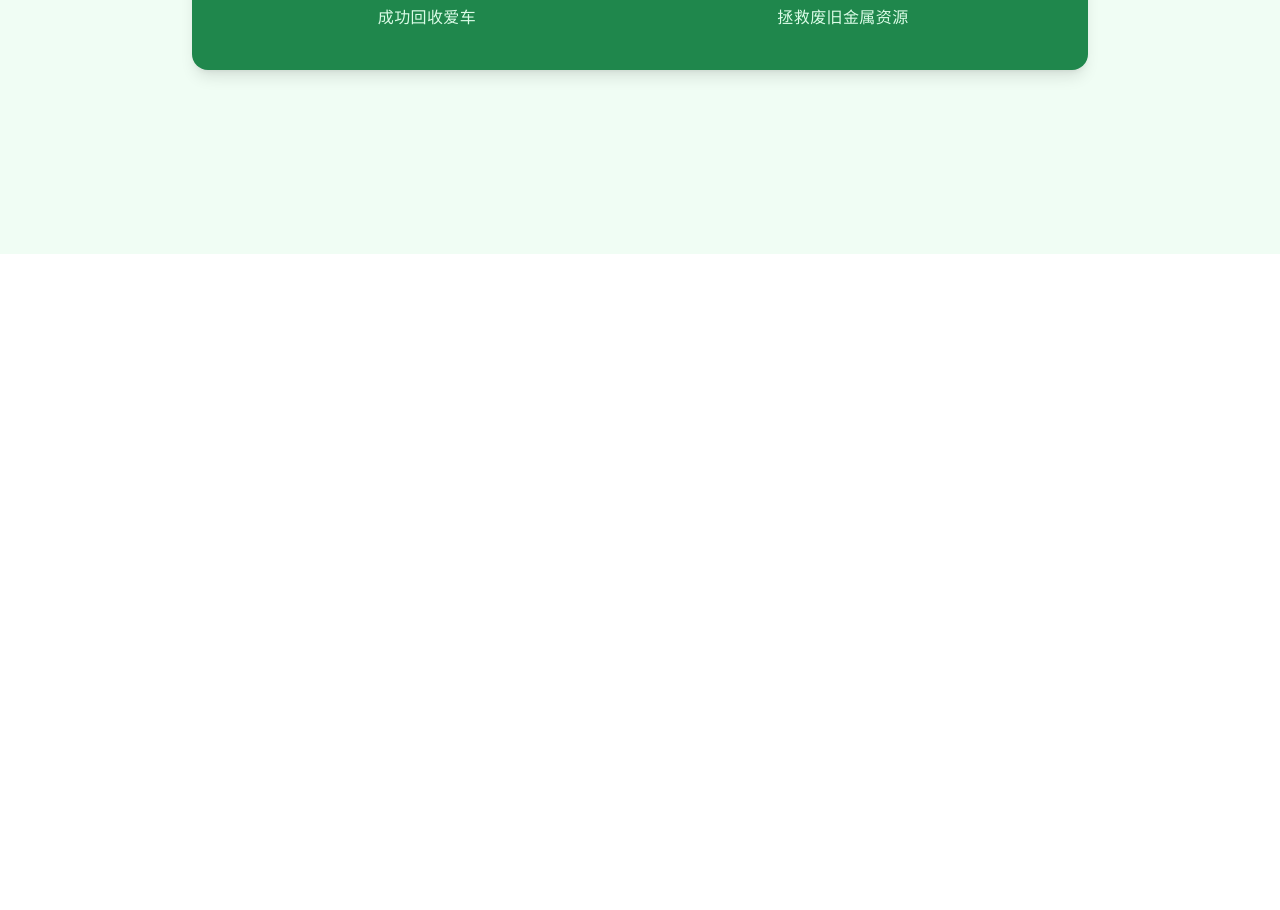
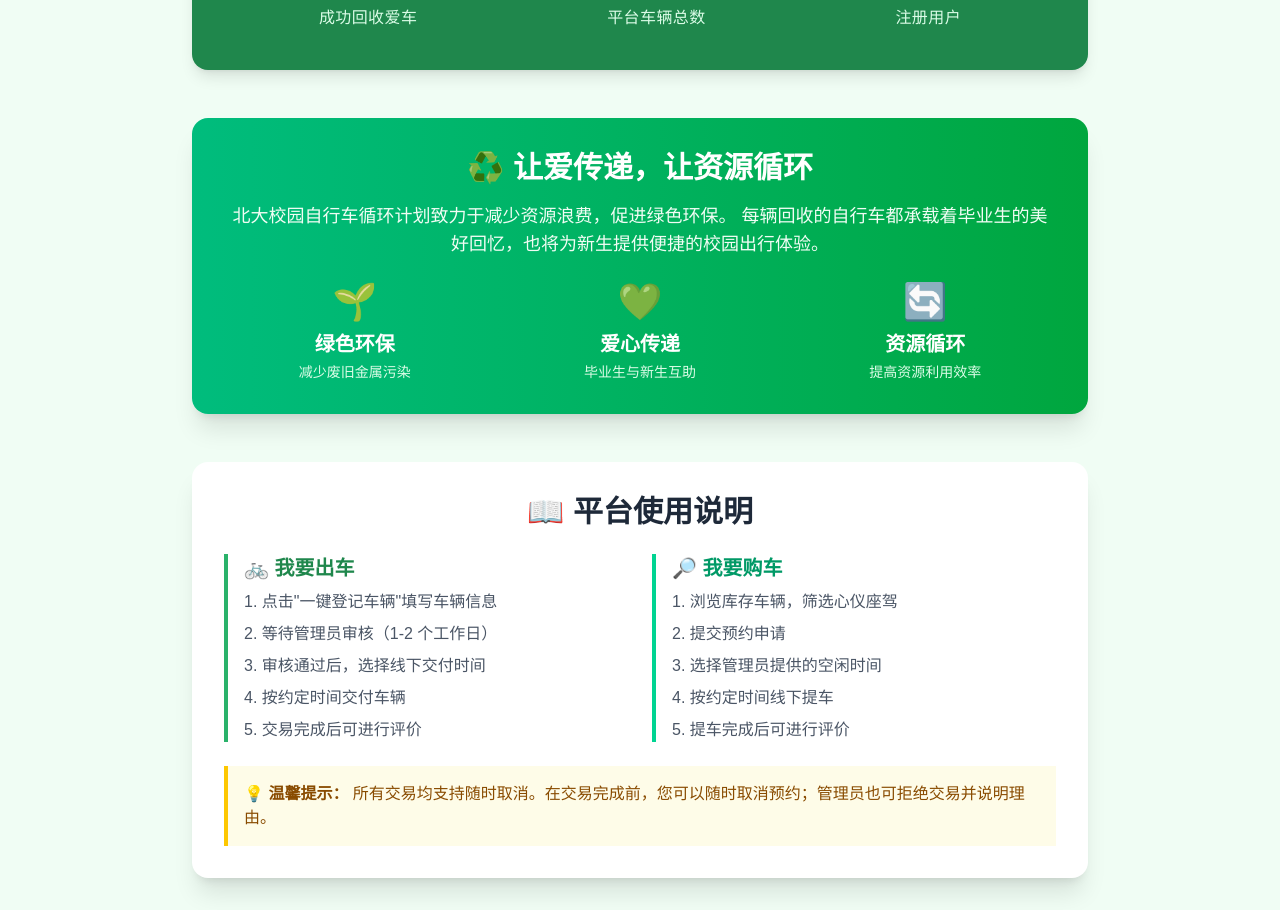
Before and after one commit to LilyHanZhang/PKU-Campus-Cycle-Cycle, a Next.js app in the folder frontend/: page / in a window 1280 px wide. Shown: the part 546-1456 px from the top of the page. Before the commit the page ends 800 px from the top, so only its background shows below. Built offline with nearby package versions, Linux system fonts and the light colour scheme; no server answers.

Commit message:
feat: 添加主页统计数据、宣传和使用说明模块

```diff
--- a/frontend/src/app/page.tsx
+++ b/frontend/src/app/page.tsx
@@ -4,11 +4,31 @@ import Link from "next/link";
 import { useAuth } from "@/contexts/AuthContext";
 import { User, LogOut } from "lucide-react";
 import { useRouter } from "next/navigation";
-import { useEffect } from "react";
+import { useEffect, useState } from "react";
+import axios from "axios";
+
+const API_URL = process.env.NEXT_PUBLIC_API_URL || "http://localhost:8000";
 
 export default function Home() {
   const { user, isAuthenticated, logout } = useAuth();
   const router = useRouter();
+  const [stats, setStats] = useState({
+    total_bicycles: 0,
+    sold_bicycles: 0,
+    in_stock_bicycles: 0,
+    total_users: 0
+  });
+
+  useEffect(() => {
+    // 获取统计数据
+    axios.get(`${API_URL}/bicycles/stats/summary`)
+      .then(response => {
+        setStats(response.data);
+      })
+      .catch(error => {
+        console.error("Failed to fetch stats", error);
+      });
+  }, []);
 
   const handleLogout = () => {
     logout();
@@ -109,12 +129,74 @@ export default function Home() {
 
       <section className="mt-16 w-full max-w-4xl bg-[#1f874c] text-white rounded-2xl p-8 py-10 shadow-lg text-center flex flex-col md:flex-row justify-around items-center">
         <div className="mb-6 md:mb-0">
-          <h3 className="text-4xl font-black mb-2">1,200+</h3>
+          <h3 className="text-4xl font-black mb-2">{stats.sold_bicycles}</h3>
           <p className="text-green-100 font-medium tracking-wide">成功回收爱车</p>
         </div>
         <div>
-          <h3 className="text-4xl font-black mb-2">850 kg</h3>
-          <p className="text-green-100 font-medium tracking-wide">拯救废旧金属资源</p>
+          <h3 className="text-4xl font-black mb-2">{stats.total_bicycles}</h3>
+          <p className="text-green-100 font-medium tracking-wide">平台车辆总数</p>
+        </div>
+        <div>
+          <h3 className="text-4xl font-black mb-2">{stats.total_users}</h3>
+          <p className="text-green-100 font-medium tracking-wide">注册用户</p>
+        </div>
+      </section>
+
+      {/* 宣传部分 */}
+      <section className="mt-12 w-full max-w-4xl bg-gradient-to-r from-emerald-500 to-green-600 text-white rounded-2xl p-8 shadow-xl">
+        <h2 className="text-3xl font-black mb-4 text-center">♻️ 让爱传递，让资源循环</h2>
+        <p className="text-lg text-green-50 text-center mb-6">
+          北大校园自行车循环计划致力于减少资源浪费，促进绿色环保。
+          每辆回收的自行车都承载着毕业生的美好回忆，也将为新生提供便捷的校园出行体验。
+        </p>
+        <div className="grid grid-cols-1 md:grid-cols-3 gap-6 text-center">
+          <div>
+            <div className="text-4xl mb-2">🌱</div>
+            <h3 className="font-bold text-xl mb-1">绿色环保</h3>
+            <p className="text-green-100 text-sm">减少废旧金属污染</p>
+          </div>
+          <div>
+            <div className="text-4xl mb-2">💚</div>
+            <h3 className="font-bold text-xl mb-1">爱心传递</h3>
+            <p className="text-green-100 text-sm">毕业生与新生互助</p>
+          </div>
+          <div>
+            <div className="text-4xl mb-2">🔄</div>
+            <h3 className="font-bold text-xl mb-1">资源循环</h3>
+            <p className="text-green-100 text-sm">提高资源利用效率</p>
+          </div>
+        </div>
+      </section>
+
+      {/* 平台使用说明 */}
+      <section className="mt-12 w-full max-w-4xl bg-white rounded-2xl shadow-xl p-8">
+        <h2 className="text-3xl font-black text-gray-800 mb-6 text-center">📖 平台使用说明</h2>
+        <div className="grid grid-cols-1 md:grid-cols-2 gap-6">
+          <div className="border-l-4 border-[#2ab26a] pl-4">
+            <h3 className="font-bold text-xl text-[#1f874c] mb-2">🚲 我要出车</h3>
+            <ol className="text-gray-600 space-y-2 list-decimal list-inside">
+              <li>点击"一键登记车辆"填写车辆信息</li>
+              <li>等待管理员审核（1-2 个工作日）</li>
+              <li>审核通过后，选择线下交付时间</li>
+              <li>按约定时间交付车辆</li>
+              <li>交易完成后可进行评价</li>
+            </ol>
+          </div>
+          <div className="border-l-4 border-emerald-400 pl-4">
+            <h3 className="font-bold text-xl text-emerald-600 mb-2">🔎 我要购车</h3>
+            <ol className="text-gray-600 space-y-2 list-decimal list-inside">
+              <li>浏览库存车辆，筛选心仪座驾</li>
+              <li>提交预约申请</li>
+              <li>选择管理员提供的空闲时间</li>
+              <li>按约定时间线下提车</li>
+              <li>提车完成后可进行评价</li>
+            </ol>
+          </div>
+        </div>
+        <div className="mt-6 bg-yellow-50 border-l-4 border-yellow-400 p-4">
+          <p className="text-yellow-800">
+            <strong>💡 温馨提示：</strong> 所有交易均支持随时取消。在交易完成前，您可以随时取消预约；管理员也可拒绝交易并说明理由。
+          </p>
         </div>
       </section>
     </div>
```
Also changed, not shown: 1 other file (tests, documents, lock files or other folders).
